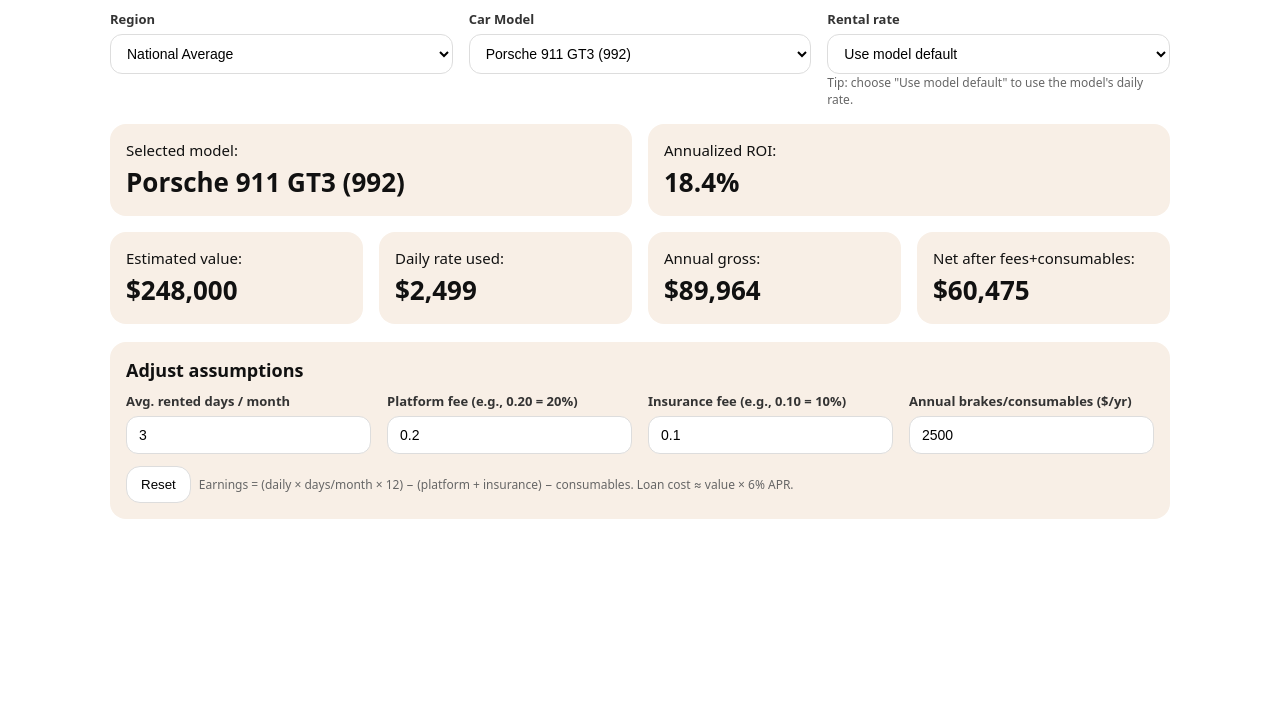
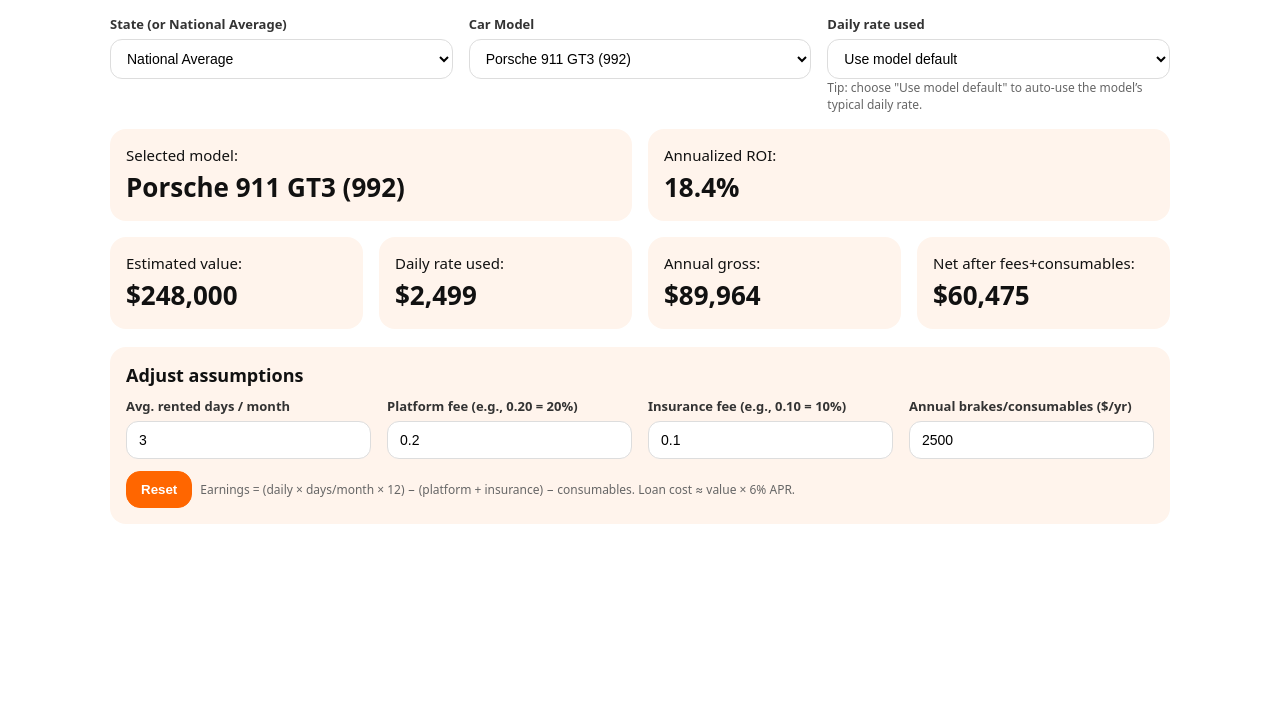
Before and after one commit to myhomhbla-afk/Kerbz-Carculator, a plain HTML site: page index.html in a window 1280 px wide. Shown: the part 96-800 px from the top of the page. Drawn offline with Linux system fonts and the light colour scheme.

Commit message:
Add files via upload

```diff
--- a/index.html
+++ b/index.html
@@ -5,11 +5,11 @@
   <meta name="viewport" content="width=device-width, initial-scale=1">
   <title>Kerbzculator — ROI Estimator</title>
   <style>
-    :root { --bg:#ffffff; --text:#111; --muted:#666; --card:#f8efe6; --border:#ddd; --accent:#ff7a00; }
+    :root { --bg:#ffffff; --text:#111; --muted:#666; --card:#fff4ec; --border:#ddd; --accent:#ff6600; }
     *{box-sizing:border-box}
     body{margin:0;font-family:system-ui,-apple-system,Segoe UI,Roboto,Helvetica,Arial,sans-serif;background:var(--bg);color:var(--text)}
     .wrap{max-width:1100px;margin:0 auto;padding:24px 20px}
-    h1{font-size:28px;margin:0 0 4px;font-weight:800}
+    h1{font-size:32px;margin:0 0 4px;font-weight:800;color:var(--accent)}
     p.muted{color:var(--muted);margin:0}
     .grid{display:grid;gap:16px}
     .g-2{grid-template-columns:repeat(2,minmax(0,1fr))}
@@ -23,19 +23,19 @@
     .stat-label{font-size:15px}
     .stat-value{font-size:26px;font-weight:800;margin-top:4px}
     .row{display:flex;gap:8px;align-items:center}
-    .btn{padding:10px 14px;border:1px solid var(--border);border-radius:14px;background:#fff;cursor:pointer}
-    .btn:hover{border-color:#bbb}
+    .btn{padding:10px 14px;border:1px solid var(--accent);border-radius:14px;background:var(--accent);color:#fff;cursor:pointer;font-weight:600}
+    .btn:hover{background:#e65c00;border-color:#e65c00}
     .tiny{font-size:12px;color:var(--muted)}
   </style>
 </head>
 <body>
   <div class="wrap">
     <h1>Kerbzculator</h1>
-    <p class="muted">Quick ROI estimate for renting your track car (offline version, no internet required).</p>
+    <p class="muted">Quick ROI estimate for renting your track car. State selector includes all US states (using national-average multipliers).</p>
 
     <div class="grid g-3" style="margin-top:18px">
       <div>
-        <label>Region</label>
+        <label>State (or National Average)</label>
         <select id="region"></select>
       </div>
       <div>
@@ -43,9 +43,9 @@
         <select id="model"></select>
       </div>
       <div>
-        <label>Rental rate</label>
+        <label>Daily rate used</label>
         <select id="rate"></select>
-        <div class="tiny">Tip: choose "Use model default" to use the model's daily rate.</div>
+        <div class="tiny">Tip: choose "Use model default" to auto-use the model’s typical daily rate.</div>
       </div>
     </div>
 
@@ -89,13 +89,62 @@
   </div>
 
   <script>
+    // State list (all multipliers set to 1.00 for now — national average).
     const REGIONS = [
       { id: "US", label: "National Average", multiplier: 1.00 },
-      { id: "NE", label: "Northeast",        multiplier: 1.08 },
-      { id: "MW", label: "Midwest",          multiplier: 0.95 },
-      { id: "SO", label: "South",            multiplier: 0.98 },
-      { id: "WE", label: "West",             multiplier: 1.12 },
+      { id: "AL", label: "Alabama", multiplier: 1.00 },
+      { id: "AK", label: "Alaska", multiplier: 1.00 },
+      { id: "AZ", label: "Arizona", multiplier: 1.00 },
+      { id: "AR", label: "Arkansas", multiplier: 1.00 },
+      { id: "CA", label: "California", multiplier: 1.00 },
+      { id: "CO", label: "Colorado", multiplier: 1.00 },
+      { id: "CT", label: "Connecticut", multiplier: 1.00 },
+      { id: "DE", label: "Delaware", multiplier: 1.00 },
+      { id: "DC", label: "District of Columbia", multiplier: 1.00 },
+      { id: "FL", label: "Florida", multiplier: 1.00 },
+      { id: "GA", label: "Georgia", multiplier: 1.00 },
+      { id: "HI", label: "Hawaii", multiplier: 1.00 },
+      { id: "ID", label: "Idaho", multiplier: 1.00 },
+      { id: "IL", label: "Illinois", multiplier: 1.00 },
+      { id: "IN", label: "Indiana", multiplier: 1.00 },
+      { id: "IA", label: "Iowa", multiplier: 1.00 },
+      { id: "KS", label: "Kansas", multiplier: 1.00 },
+      { id: "KY", label: "Kentucky", multiplier: 1.00 },
+      { id: "LA", label: "Louisiana", multiplier: 1.00 },
+      { id: "ME", label: "Maine", multiplier: 1.00 },
+      { id: "MD", label: "Maryland", multiplier: 1.00 },
+      { id: "MA", label: "Massachusetts", multiplier: 1.00 },
+      { id: "MI", label: "Michigan", multiplier: 1.00 },
+      { id: "MN", label: "Minnesota", multiplier: 1.00 },
+      { id: "MS", label: "Mississippi", multiplier: 1.00 },
+      { id: "MO", label: "Missouri", multiplier: 1.00 },
+      { id: "MT", label: "Montana", multiplier: 1.00 },
+      { id: "NE", label: "Nebraska", multiplier: 1.00 },
+      { id: "NV", label: "Nevada", multiplier: 1.00 },
+      { id: "NH", label: "New Hampshire", multiplier: 1.00 },
+      { id: "NJ", label: "New Jersey", multiplier: 1.00 },
+      { id: "NM", label: "New Mexico", multiplier: 1.00 },
+      { id: "NY", label: "New York", multiplier: 1.00 },
+      { id: "NC", label: "North Carolina", multiplier: 1.00 },
+      { id: "ND", label: "North Dakota", multiplier: 1.00 },
+      { id: "OH", label: "Ohio", multiplier: 1.00 },
+      { id: "OK", label: "Oklahoma", multiplier: 1.00 },
+      { id: "OR", label: "Oregon", multiplier: 1.00 },
+      { id: "PA", label: "Pennsylvania", multiplier: 1.00 },
+      { id: "RI", label: "Rhode Island", multiplier: 1.00 },
+      { id: "SC", label: "South Carolina", multiplier: 1.00 },
+      { id: "SD", label: "South Dakota", multiplier: 1.00 },
+      { id: "TN", label: "Tennessee", multiplier: 1.00 },
+      { id: "TX", label: "Texas", multiplier: 1.00 },
+      { id: "UT", label: "Utah", multiplier: 1.00 },
+      { id: "VT", label: "Vermont", multiplier: 1.00 },
+      { id: "VA", label: "Virginia", multiplier: 1.00 },
+      { id: "WA", label: "Washington", multiplier: 1.00 },
+      { id: "WV", label: "West Virginia", multiplier: 1.00 },
+      { id: "WI", label: "Wisconsin", multiplier: 1.00 },
+      { id: "WY", label: "Wyoming", multiplier: 1.00 }
     ];
+
     const MODELS = [
       { id: "porsche_gt3_992",   name: "Porsche 911 GT3 (992)",        baseValue: 248000, baseDaily: 2499 },
       { id: "porsche_gt4_718",   name: "Porsche Cayman GT4 (718)",     baseValue: 119000, baseDaily: 1199 },
@@ -121,6 +170,7 @@
       { id: "audi_rs3",          name: "Audi RS3 (8Y)",                baseValue: 61450,  baseDaily: 549 },
       { id: "mercedes_c63",      name: "Mercedes-AMG C63 (W206)",      baseValue: 89950,  baseDaily: 899 }
     ];
+
     const RATE_PRESETS = [
       { id: "default", label: "Use model default" },
       { id: "199", label: "$199/day", value: 199 },
@@ -134,46 +184,75 @@
       { id: "2499", label: "$2,499/day", value: 2499 },
       { id: "2999", label: "$2,999/day", value: 2999 }
     ];
-    const DEFAULTS = { daysPerMonth: 3, monthsActive: 12, loanAPR: 0.06, platformFee: 0.20, insuranceFee: 0.10, consumablesAnnual: 2500 };
 
+    const DEFAULTS = {
+      daysPerMonth: 3,
+      monthsActive: 12,
+      loanAPR: 0.06,
+      platformFee: 0.20,
+      insuranceFee: 0.10,
+      consumablesAnnual: 2500
+    };
+
+    // DOM refs
     const el = (id) => document.getElementById(id);
-    const regionSel = el('region'); const modelSel = el('model'); const rateSel = el('rate');
-    const daysPerMonth = el('daysPerMonth'); const platformFee = el('platformFee');
-    const insuranceFee = el('insuranceFee'); const consumablesAnnual = el('consumablesAnnual');
-    const modelName = el('modelName'); const roi = el('roi'); const value = el('value');
-    const daily = el('daily'); const gross = el('gross'); const net = el('net'); const resetBtn = el('resetBtn');
+    const regionSel = el('region');
+    const modelSel = el('model');
+    const rateSel = el('rate');
+    const daysPerMonth = el('daysPerMonth');
+    const platformFee = el('platformFee');
+    const insuranceFee = el('insuranceFee');
+    const consumablesAnnual = el('consumablesAnnual');
+    const modelName = el('modelName');
+    const roi = el('roi');
+    const value = el('value');
+    const daily = el('daily');
+    const gross = el('gross');
+    const net = el('net');
+    const resetBtn = el('resetBtn');
 
     function money(n){ return n.toLocaleString(undefined,{style:'currency',currency:'USD',maximumFractionDigits:0}); }
     function annualLoanCost(principal, apr){ return principal * apr; }
 
-    const REGIONS_OPTS = REGIONS.map(r => `<option value="${r.id}">${r.label}</option>`).join('');
-    const MODELS_OPTS = MODELS.map(m => `<option value="${m.id}">${m.name}</option>`).join('');
-    const RATE_OPTS = RATE_PRESETS.map(r => `<option value="${r.id}">${r.label}</option>`).join('');
-    regionSel.innerHTML = REGIONS_OPTS; modelSel.innerHTML = MODELS_OPTS; rateSel.innerHTML = RATE_OPTS;
-    daysPerMonth.value = DEFAULTS.daysPerMonth; platformFee.value = DEFAULTS.platformFee;
-    insuranceFee.value = DEFAULTS.insuranceFee; consumablesAnnual.value = DEFAULTS.consumablesAnnual;
+    function populate(){
+      regionSel.innerHTML = REGIONS.map(r => `<option value="${r.id}">${r.label}</option>`).join('');
+      modelSel.innerHTML = MODELS.map(m => `<option value="${m.id}">${m.name}</option>`).join('');
+      rateSel.innerHTML = RATE_PRESETS.map(r => `<option value="${r.id}">${r.label}</option>`).join('');
+      daysPerMonth.value = DEFAULTS.daysPerMonth;
+      platformFee.value = DEFAULTS.platformFee;
+      insuranceFee.value = DEFAULTS.insuranceFee;
+      consumablesAnnual.value = DEFAULTS.consumablesAnnual;
+    }
 
     function calcAndRender(){
       const region = REGIONS.find(r => r.id === regionSel.value) || REGIONS[0];
       const model = MODELS.find(m => m.id === modelSel.value) || MODELS[0];
       const preset = RATE_PRESETS.find(r => r.id === rateSel.value) || RATE_PRESETS[0];
-      const baseDaily = model.baseDaily * region.multiplier;
+
+      const baseDaily = model.baseDaily * region.multiplier; // multiplier is 1.00 for all states for now
       const usedDaily = preset.value ? preset.value : baseDaily;
       const carValue = model.baseValue * region.multiplier;
+
       const dpm = parseFloat(daysPerMonth.value || 0);
       const pf  = parseFloat(platformFee.value || 0);
       const inf = parseFloat(insuranceFee.value || 0);
       const cons= parseFloat(consumablesAnnual.value || 0);
+
       const annualGross = usedDaily * dpm * DEFAULTS.monthsActive;
       const fees = annualGross * pf + annualGross * inf;
       const annualNet = Math.max(0, annualGross - fees - cons);
       const loan = annualLoanCost(carValue, DEFAULTS.loanAPR);
       const roiPct = carValue > 0 ? ((annualNet - loan) / carValue) * 100 : 0;
-      modelName.textContent = model.name; roi.textContent = roiPct.toFixed(1) + '%';
-      value.textContent = money(carValue); daily.textContent = money(usedDaily);
-      gross.textContent = money(annualGross); net.textContent = money(annualNet);
+
+      modelName.textContent = model.name;
+      roi.textContent = roiPct.toFixed(1) + '%';
+      value.textContent = money(carValue);
+      daily.textContent = money(usedDaily);
+      gross.textContent = money(annualGross);
+      net.textContent = money(annualNet);
     }
 
+    function attach(){
       [regionSel, modelSel, rateSel, daysPerMonth, platformFee, insuranceFee, consumablesAnnual]
         .forEach(elm => elm.addEventListener('input', calcAndRender));
       resetBtn.addEventListener('click', () => {
@@ -183,6 +262,10 @@
         consumablesAnnual.value = DEFAULTS.consumablesAnnual;
         calcAndRender();
       });
+    }
+
+    populate();
+    attach();
     calcAndRender();
   </script>
 </body>
```
Lines whose indentation alone changed are shown as unchanged.
